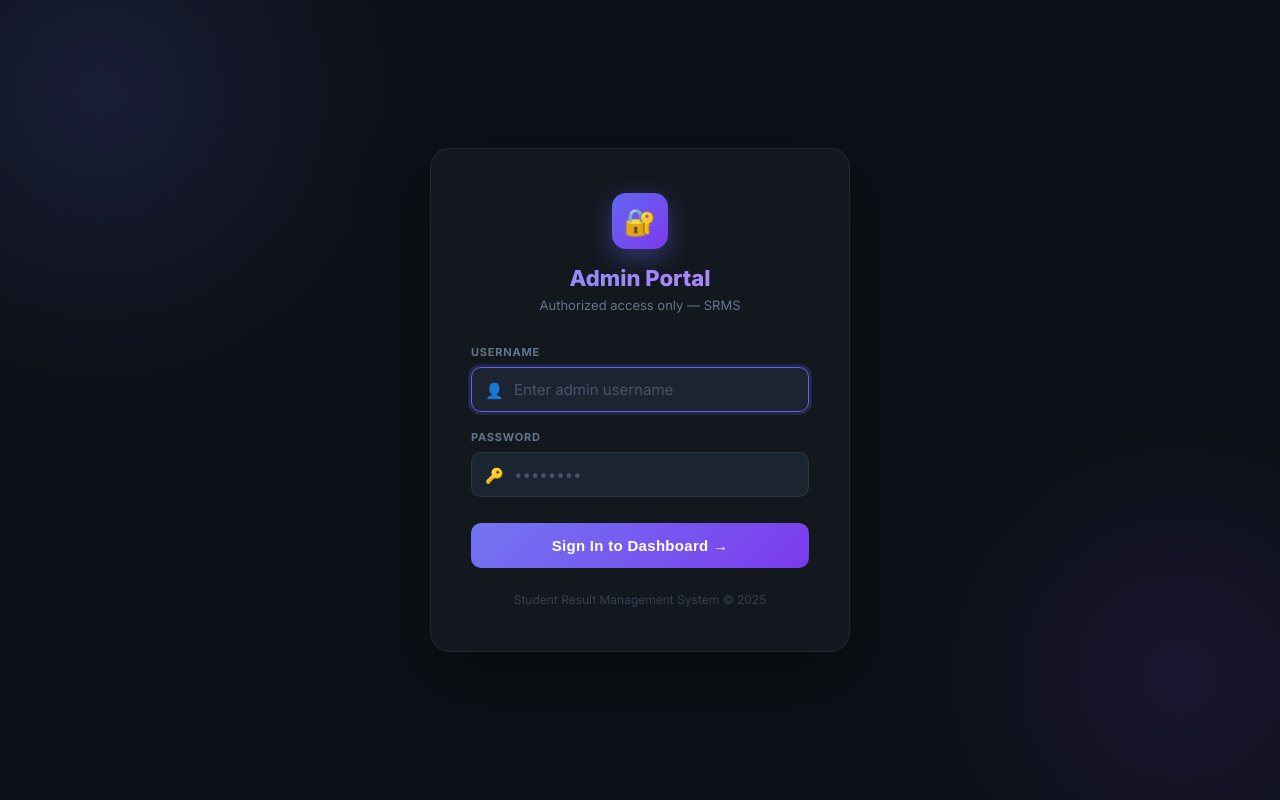
After one commit to karthikachar56/result, a Flask app: page /login in a window 1280 px wide. The commit adds this page. Run offline with Flask 3, Linux system fonts and the light colour scheme.

Commit message:
Add server-side admin auth: login page, session guard, logout button

```diff
--- a/app.py
+++ b/app.py
@@ -1,5 +1,6 @@
-from flask import Flask, request, jsonify, render_template
+from flask import Flask, request, jsonify, render_template, redirect, url_for, session
 from pymongo import MongoClient
+from functools import wraps
 from bson import ObjectId
 import os
 
@@ -12,14 +13,14 @@ except ImportError:
 
 app = Flask(__name__)
 
-# ── MongoDB Config ─────────────────────────────────────────────────────────────
-MONGO_URI = os.environ.get("MONGO_URI", "")
-DB_NAME   = os.environ.get("DB_NAME", "srms_db")
+# ── Config ─────────────────────────────────────────────────────────────────────
+MONGO_URI   = os.environ.get("MONGO_URI", "")
+DB_NAME     = os.environ.get("DB_NAME", "srms_db")
+ADMIN_USER  = os.environ.get("ADMIN_USER", "SRMS")
+ADMIN_PASS  = os.environ.get("ADMIN_PASS", "1234567")
+app.secret_key = os.environ.get("SECRET_KEY", "srms_fallback_secret_2025")
 
 # ── Lazy MongoDB connection (serverless-safe) ──────────────────────────────────
-# Vercel runs Flask as a serverless function — connections are reused across
-# warm invocations but recreated on cold starts. maxPoolSize=1 prevents
-# exhausting Atlas free-tier connection limits.
 _mongo_client = None
 
 def get_students():
@@ -27,17 +28,54 @@ def get_students():
     if _mongo_client is None:
         _mongo_client = MongoClient(
             MONGO_URI,
-            tlsAllowInvalidCertificates=True,   # Fix TLS on Python 3.11 / Windows
+            tlsAllowInvalidCertificates=True,
             serverSelectionTimeoutMS=10000,
-            maxPoolSize=1                        # Serverless-safe pool size
+            maxPoolSize=1
         )
     return _mongo_client[DB_NAME]["students"]
+
+
+# ── Auth Decorator ─────────────────────────────────────────────────────────────
+def login_required(f):
+    @wraps(f)
+    def decorated(*args, **kwargs):
+        if not session.get("admin_logged_in"):
+            return redirect(url_for("login_page"))
+        return f(*args, **kwargs)
+    return decorated
 
 
 # ── Helper ─────────────────────────────────────────────────────────────────────
 def serialize(doc):
     doc["_id"] = str(doc["_id"])
     return doc
+
+
+# ── Auth Routes ────────────────────────────────────────────────────────────────
+@app.route("/login", methods=["GET"])
+def login_page():
+    if session.get("admin_logged_in"):
+        return redirect(url_for("admin_panel"))
+    return render_template("login.html", error=None)
+
+
+@app.route("/login", methods=["POST"])
+def login_post():
+    username = request.form.get("username", "").strip()
+    password = request.form.get("password", "")
+
+    if username == ADMIN_USER and password == ADMIN_PASS:
+        session["admin_logged_in"] = True
+        session.permanent = False
+        return redirect(url_for("admin_panel"))
+
+    return render_template("login.html", error="Invalid username or password.")
+
+
+@app.route("/logout")
+def logout():
+    session.clear()
+    return redirect(url_for("login_page"))
 
 
 # ── Page Routes ────────────────────────────────────────────────────────────────
@@ -48,12 +86,14 @@ def result_page():
 
 
 @app.route("/admin")
+@login_required
 def admin_panel():
     return render_template("admin.html")
 
 
 # ── API: Get All Records ───────────────────────────────────────────────────────
 @app.route("/api/records", methods=["GET"])
+@login_required
 def get_records():
     students = get_students()
     all_docs = [serialize(doc) for doc in students.find()]
@@ -62,6 +102,7 @@ def get_records():
 
 # ── API: Upsert (Create or Update) Student ────────────────────────────────────
 @app.route("/api/records", methods=["POST"])
+@login_required
 def save_record():
     students = get_students()
     data  = request.get_json()
@@ -82,6 +123,7 @@ def save_record():
 
 # ── API: Delete Student ────────────────────────────────────────────────────────
 @app.route("/api/records/<usn>", methods=["DELETE"])
+@login_required
 def delete_record(usn):
     students = get_students()
     result = students.delete_one({"usn": usn.upper()})
@@ -90,7 +132,7 @@ def delete_record(usn):
     return jsonify({"success": True, "message": f"Record {usn.upper()} deleted."})
 
 
-# ── API: Get Single Student Result ────────────────────────────────────────────
+# ── API: Get Single Student Result (public) ───────────────────────────────────
 @app.route("/api/result/<usn>", methods=["GET"])
 def get_result(usn):
     students = get_students()
--- /dev/null
+++ b/templates/login.html
@@ -0,0 +1,246 @@
+<!DOCTYPE html>
+<html lang="en">
+<head>
+  <meta charset="UTF-8"/>
+  <meta name="viewport" content="width=device-width, initial-scale=1.0"/>
+  <title>SRMS — Admin Login</title>
+  <link rel="preconnect" href="https://fonts.googleapis.com"/>
+  <link href="https://fonts.googleapis.com/css2?family=Inter:wght@300;400;500;600;700;800&display=swap" rel="stylesheet"/>
+  <style>
+    *, *::before, *::after { margin:0; padding:0; box-sizing:border-box; }
+
+    body {
+      font-family: 'Inter', sans-serif;
+      min-height: 100vh;
+      display: flex;
+      align-items: center;
+      justify-content: center;
+      background: #0d1117;
+      position: relative;
+      overflow: hidden;
+    }
+
+    /* Animated background blobs */
+    body::before {
+      content: '';
+      position: fixed;
+      width: 600px; height: 600px;
+      background: radial-gradient(circle, rgba(99,102,241,0.15) 0%, transparent 70%);
+      top: -200px; left: -200px;
+      border-radius: 50%;
+      animation: float 8s ease-in-out infinite;
+    }
+
+    body::after {
+      content: '';
+      position: fixed;
+      width: 500px; height: 500px;
+      background: radial-gradient(circle, rgba(124,58,237,0.12) 0%, transparent 70%);
+      bottom: -150px; right: -150px;
+      border-radius: 50%;
+      animation: float 10s ease-in-out infinite reverse;
+    }
+
+    @keyframes float {
+      0%, 100% { transform: translateY(0) scale(1); }
+      50%       { transform: translateY(-30px) scale(1.05); }
+    }
+
+    .card {
+      background: rgba(22, 27, 34, 0.85);
+      backdrop-filter: blur(20px);
+      -webkit-backdrop-filter: blur(20px);
+      border: 1px solid rgba(255,255,255,0.07);
+      border-radius: 20px;
+      padding: 44px 40px;
+      width: 100%;
+      max-width: 420px;
+      box-shadow: 0 24px 64px rgba(0,0,0,0.5);
+      position: relative;
+      z-index: 1;
+      animation: cardIn 0.5s cubic-bezier(0.16,1,0.3,1) both;
+    }
+
+    @keyframes cardIn {
+      from { opacity:0; transform: translateY(24px) scale(0.97); }
+      to   { opacity:1; transform: translateY(0) scale(1); }
+    }
+
+    .logo-wrap {
+      text-align: center;
+      margin-bottom: 32px;
+    }
+
+    .logo {
+      width: 56px; height: 56px;
+      background: linear-gradient(135deg, #6366f1, #7c3aed);
+      border-radius: 14px;
+      display: inline-flex;
+      align-items: center;
+      justify-content: center;
+      font-size: 26px;
+      margin-bottom: 16px;
+      box-shadow: 0 8px 24px rgba(99,102,241,0.4);
+    }
+
+    .logo-wrap h1 {
+      font-size: 22px;
+      font-weight: 800;
+      background: linear-gradient(90deg, #818cf8, #c084fc);
+      -webkit-background-clip: text;
+      -webkit-text-fill-color: transparent;
+      margin-bottom: 6px;
+    }
+
+    .logo-wrap p {
+      font-size: 13px;
+      color: #64748b;
+    }
+
+    /* Error banner */
+    .error-banner {
+      background: rgba(239,68,68,0.1);
+      border: 1px solid rgba(239,68,68,0.3);
+      border-left: 3px solid #ef4444;
+      border-radius: 8px;
+      padding: 12px 14px;
+      font-size: 13px;
+      color: #fca5a5;
+      margin-bottom: 20px;
+      display: flex;
+      align-items: center;
+      gap: 8px;
+      animation: shake 0.4s ease;
+    }
+
+    @keyframes shake {
+      0%, 100% { transform: translateX(0); }
+      20%       { transform: translateX(-6px); }
+      40%       { transform: translateX(6px); }
+      60%       { transform: translateX(-4px); }
+      80%       { transform: translateX(4px); }
+    }
+
+    .field { margin-bottom: 18px; }
+
+    .field label {
+      display: block;
+      font-size: 11px;
+      font-weight: 700;
+      color: #64748b;
+      text-transform: uppercase;
+      letter-spacing: 0.8px;
+      margin-bottom: 8px;
+    }
+
+    .input-wrap { position: relative; }
+
+    .input-wrap .icon {
+      position: absolute;
+      left: 14px;
+      top: 50%;
+      transform: translateY(-50%);
+      font-size: 15px;
+      pointer-events: none;
+    }
+
+    .field input {
+      width: 100%;
+      background: rgba(31, 41, 55, 0.8);
+      border: 1px solid rgba(255,255,255,0.07);
+      border-radius: 10px;
+      padding: 12px 14px 12px 42px;
+      font-size: 15px;
+      color: #e2e8f0;
+      font-family: 'Inter', sans-serif;
+      transition: border-color 0.2s, box-shadow 0.2s;
+    }
+
+    .field input:focus {
+      outline: none;
+      border-color: #6366f1;
+      box-shadow: 0 0 0 3px rgba(99,102,241,0.2);
+    }
+
+    .field input::placeholder { color: #475569; }
+
+    .btn-login {
+      width: 100%;
+      padding: 14px;
+      background: linear-gradient(135deg, #6366f1, #7c3aed);
+      color: white;
+      border: none;
+      border-radius: 10px;
+      font-size: 15px;
+      font-weight: 700;
+      cursor: pointer;
+      margin-top: 8px;
+      letter-spacing: 0.3px;
+      transition: transform 0.15s, box-shadow 0.15s, opacity 0.15s;
+      position: relative;
+      overflow: hidden;
+    }
+
+    .btn-login::after {
+      content: '';
+      position: absolute;
+      inset: 0;
+      background: linear-gradient(135deg, rgba(255,255,255,0.1), transparent);
+    }
+
+    .btn-login:hover {
+      transform: translateY(-2px);
+      box-shadow: 0 8px 24px rgba(99,102,241,0.45);
+    }
+
+    .btn-login:active { transform: translateY(0); }
+
+    .footer-note {
+      text-align: center;
+      margin-top: 24px;
+      font-size: 12px;
+      color: #334155;
+    }
+  </style>
+</head>
+<body>
+
+  <div class="card">
+    <div class="logo-wrap">
+      <div class="logo">🔐</div>
+      <h1>Admin Portal</h1>
+      <p>Authorized access only — SRMS</p>
+    </div>
+
+    {% if error %}
+    <div class="error-banner">⚠️ {{ error }}</div>
+    {% endif %}
+
+    <form method="POST" action="/login">
+      <div class="field">
+        <label>Username</label>
+        <div class="input-wrap">
+          <span class="icon">👤</span>
+          <input type="text" name="username" id="username"
+                 placeholder="Enter admin username"
+                 autocomplete="off" required autofocus/>
+        </div>
+      </div>
+
+      <div class="field">
+        <label>Password</label>
+        <div class="input-wrap">
+          <span class="icon">🔑</span>
+          <input type="password" name="password" id="password"
+                 placeholder="••••••••" required/>
+        </div>
+      </div>
+
+      <button type="submit" class="btn-login">Sign In to Dashboard →</button>
+    </form>
+
+    <div class="footer-note">Student Result Management System &copy; 2025</div>
+  </div>
+
+</body>
+</html>
```
Also changed, not shown: templates/admin.html (+17 -0 lines).
